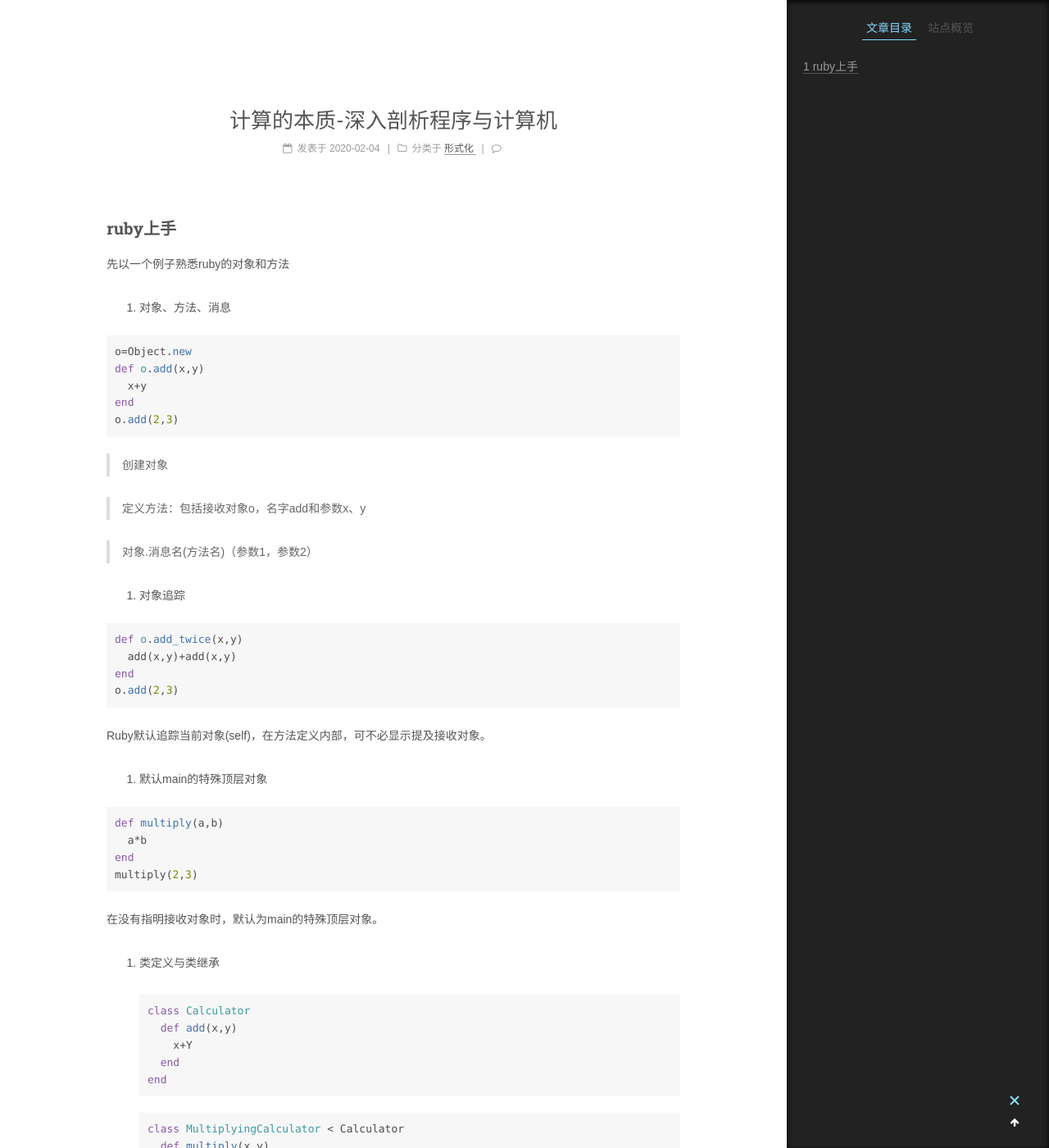
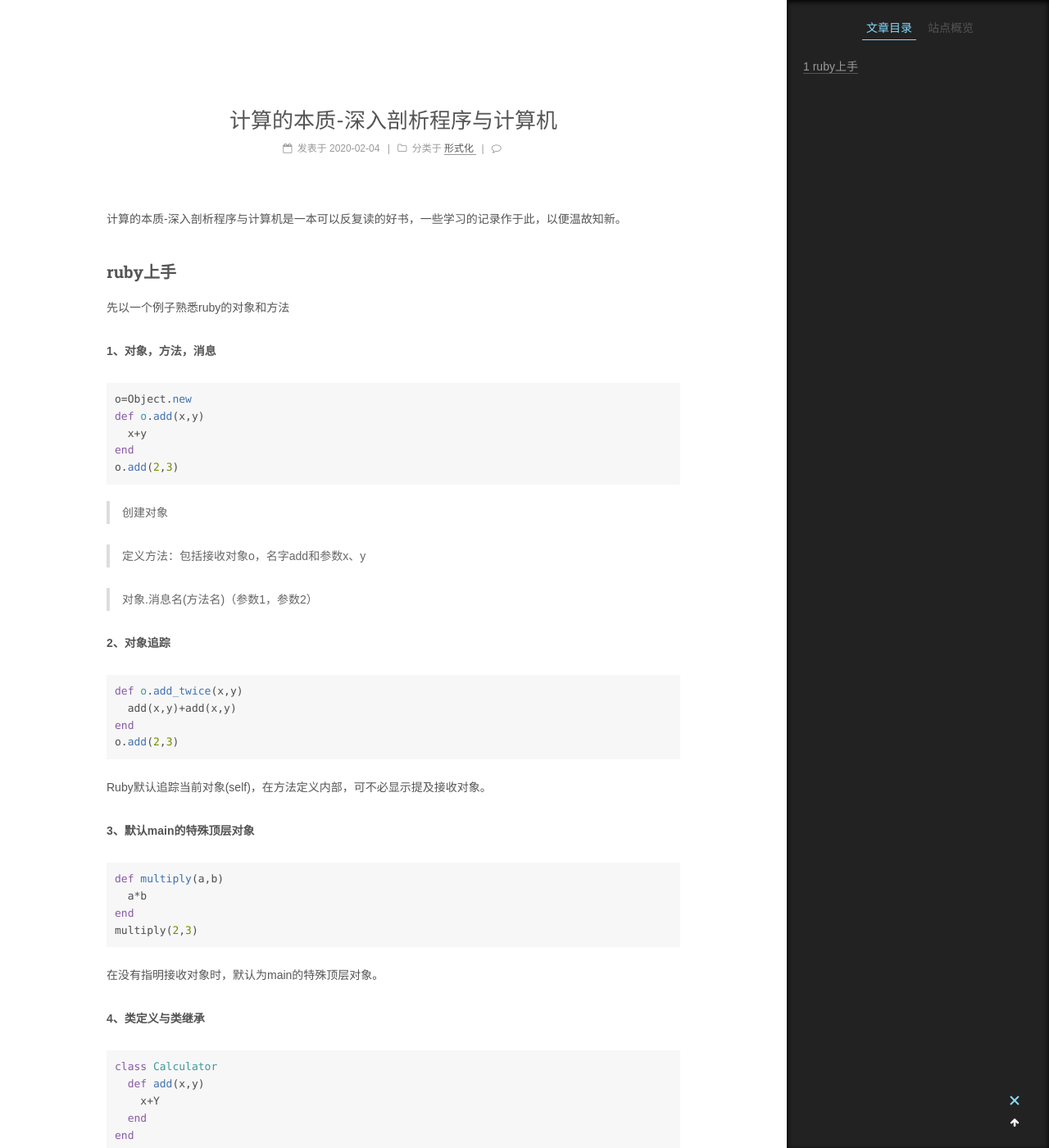
Before and after one commit to MarkKobs/Monte-Cristo, a Jekyll site: the page built from _posts/2020-2-4-计算的本质-深入剖析程序和计算机.md, in a window 1280 px wide and 1400 px high, scrolled down 214 px. Shown: the whole window at 82% size. Built offline with Jekyll 4.4.1, drawn with Linux system fonts in a browser that asks for light colours; some web fonts are replaced; comment, search, counter and statistics services are not loaded; some of the changed text lies outside the part shown.

Commit message:
计算的本质

````diff
--- a/_posts/2020-2-4-计算的本质-深入剖析程序和计算机.md
+++ b/_posts/2020-2-4-计算的本质-深入剖析程序和计算机.md
@@ -5,13 +5,13 @@ tags: ruby
 category: 形式化
 ---
 
+计算的本质-深入剖析程序与计算机是一本可以反复读的好书，一些学习的记录作于此，以便温故知新。
+
 ## ruby上手
 
 先以一个例子熟悉ruby的对象和方法
 
-
-
-1. 对象、方法、消息
+**1、对象，方法，消息**
 
 ```ruby
 o=Object.new
@@ -29,7 +29,7 @@ o.add(2,3)
 
 
 
-2. 对象追踪
+**2、对象追踪**
 
 ```ruby
 def o.add_twice(x,y)
@@ -42,7 +42,7 @@ Ruby默认追踪当前对象(self)，在方法定义内部，可不必显示提
 
 
 
-3. 默认main的特殊顶层对象
+**3、默认main的特殊顶层对象**
 
 ```ruby
 def multiply(a,b)
@@ -55,25 +55,27 @@ multiply(2,3)
 
 
 
-4. 类定义与类继承
+**4、类定义与类继承**
 
-   ```ruby
+```ruby
 class Calculator
-     def add(x,y)
-       x+Y
-     end
-   end
-   ```
+  def add(x,y)
+    x+Y
+  end
+end
+```
 
-   ```ruby
+```ruby
 class MultiplyingCalculator < Calculator
-     def multiply(x,y)
-       x*y
-     end
-   end
-   ```
+  def multiply(x,y)
+    x*y
+  end
+end
+```
 
-5. 模块
+
+
+**5、模块**
 
 ```ruby
 module Addition
@@ -84,3 +86,64 @@ class NewClass
   include Addtion
 end
 ```
+
+
+
+**6、字符串插值**
+
+对于双引号中的字符串，ruby会自动将表达式的结果替换#{表达式}
+
+```ruby
+>>"hello #{'dlrow'.reverse}"
+=>"hello world"
+```
+
+```ruby
+>>"#{2+3}"
+=>"5"
+```
+
+假如被插入的表达式返回的不是一个字符串类型的对象，那么这个对象就会自动调用一个to_s消息以返回能顶替其位置的字符串。
+
+```ruby
+>>o=Object.new
+>>def o.to_s
+  'a new object'
+end
+>> "here is #{0}"
+```
+
+
+
+**7、inspect**
+
+通常这个函数和to_s一样，直接调用to_s，但是它的功能不同，通常用于在IRB中检查一个对象的状态，还可以包含其他信息。
+
+```ruby
+>>o=Object.new
+>>def o.inspect
+  '[my object]'
+end
+>>o
+```
+
+
+
+**8、可变参数方法**
+
+```ruby
+def join_with_commas(*words)
+  words.join(',')
+end
+
+>>join_with_commas('one','two','three')
+```
+
+一个方法只能有一个可变参数，而常规参数可以放到可变参数的前后：
+
+```ruby
+>>def join_with_commas(before,*words,after)
+  before+words.join(',')+after
+end
+>>join_with_commas("Testing:",1,2,3,'.')
+```
````
